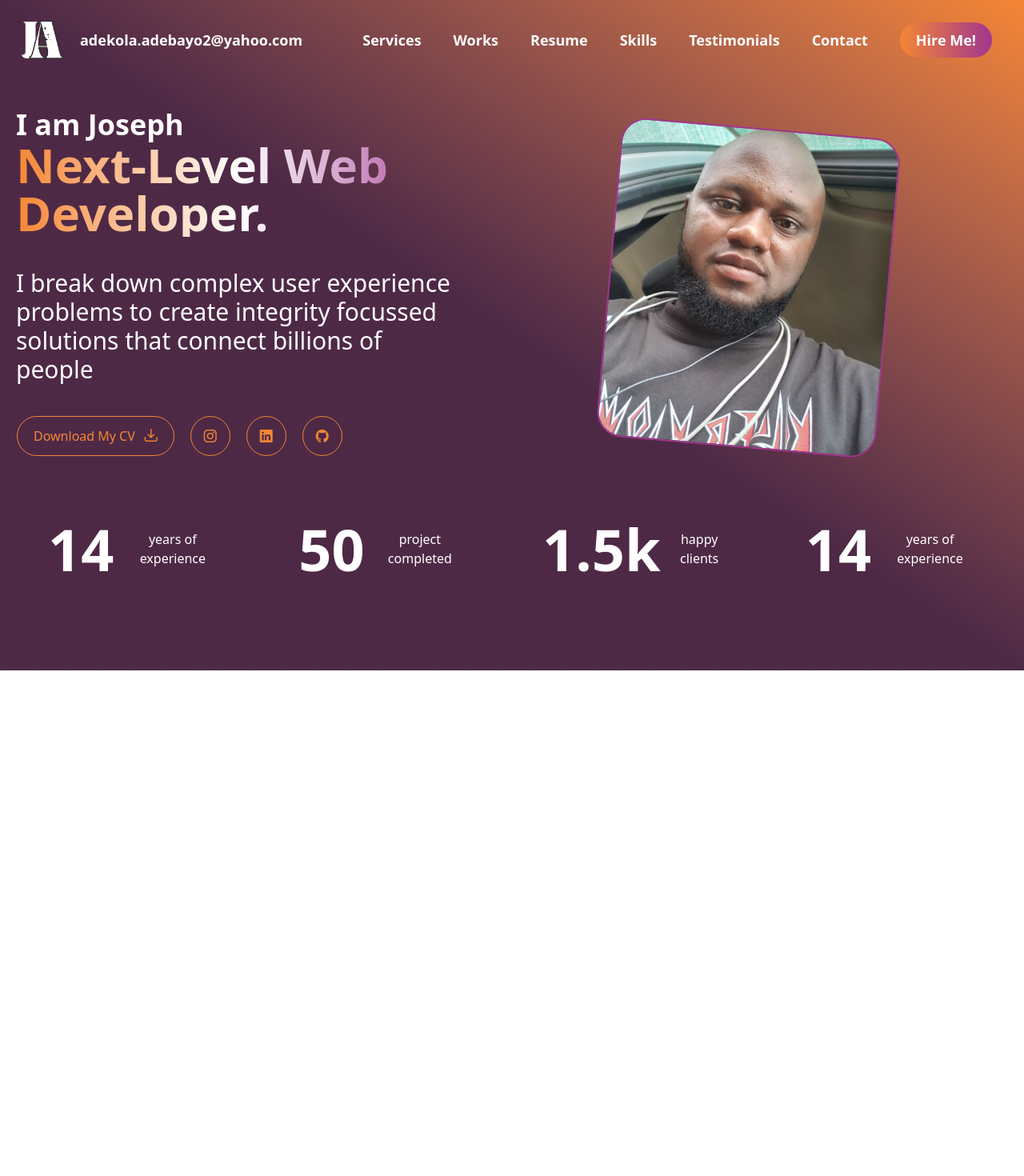
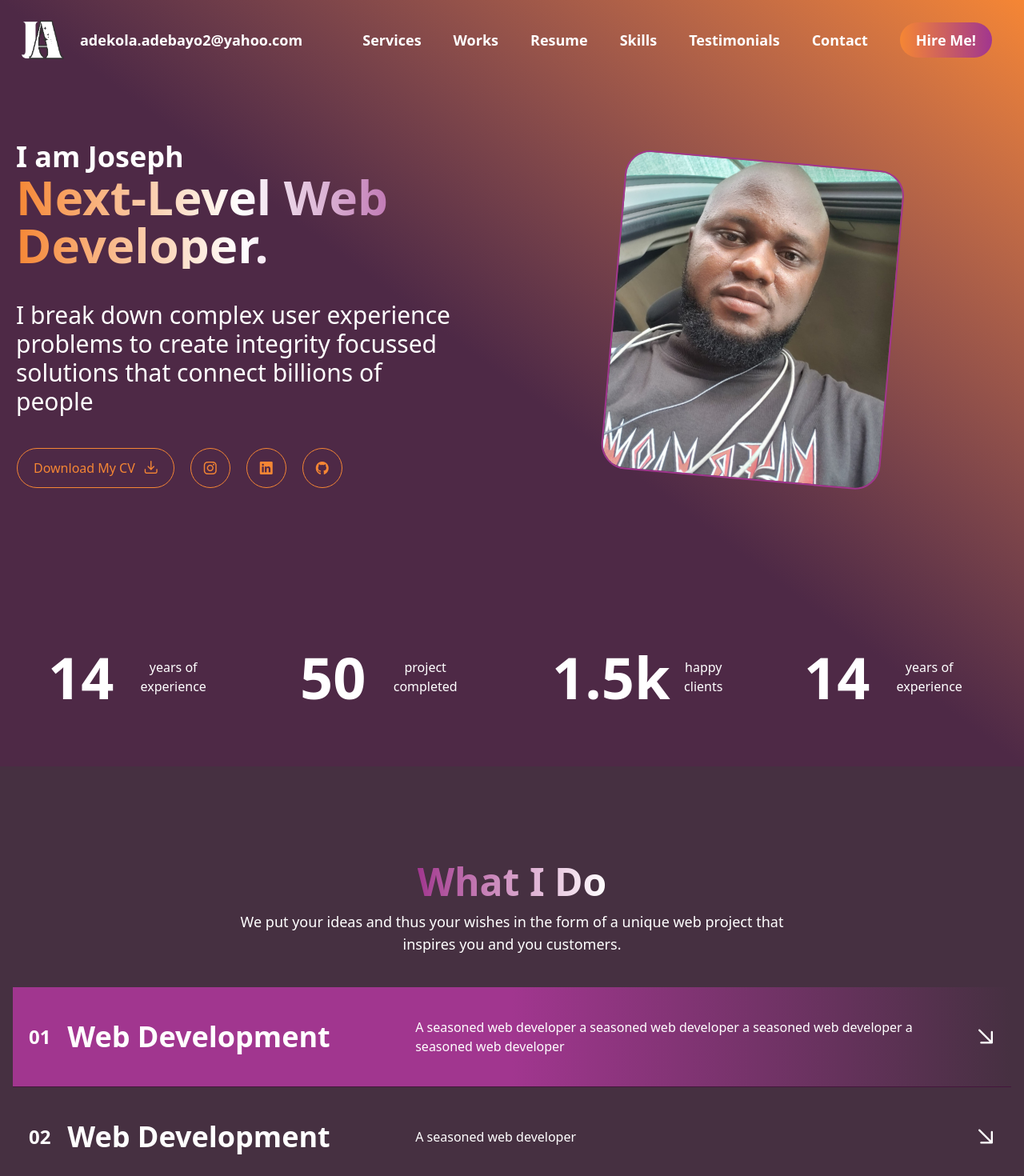
Before and after one commit to JosephAdekola/MyPf__, a React (Vite) app: page / in a window 1280 px wide. Shown: the top 1470 px of the page at 80% size. Before the commit the page ends 838 px from the top, so only its background shows below. Built offline with nearby package versions, Linux system fonts and the light colour scheme.

Commit message:
services commit

```diff
--- /dev/null
+++ b/src/assets/utils/servicesUtils/services.json
@@ -0,0 +1,7 @@
+[
+    {"num":"01", "title": "web development", "description":"a seasoned web developer a seasoned web developer a seasoned web developer a seasoned web developer"},
+    {"num":"02", "title": "web development", "description":"a seasoned web developer"},
+    {"num":"03", "title": "web development", "description":"a seasoned web developer"},
+    {"num":"04", "title": "web development", "description":"a seasoned web developer"},
+    {"num":"05", "title": "web development", "description":"a seasoned web developer"}
+]
--- /dev/null
+++ b/src/components/HeaderAndDescription.jsx
@@ -0,0 +1,15 @@
+import React from 'react'
+
+export default function HeaderAndDescription( {header, desc} ) {
+  return (
+    <div className=' flex flex-col gap-3 px-2 sm:px-5 '>
+              <h2 className=' bg-linear-to-r from-[#a1368f] to-[#ffffff] bg-clip-text
+                    text-transparent w-fit text-3xl sm:text-5xl capitalize font-bold mx-auto '>
+                      {header}
+              </h2>
+              <p className=' text-white text-center mx-auto text-lg max-w-[700px] '>
+                {desc}
+                </p>
+            </div>
+  )
+}
--- a/src/components/HeroComponent.jsx
+++ b/src/components/HeroComponent.jsx
@@ -5,10 +5,12 @@ import qualities from '../assets/utils/headerUtils/qualities.json'
 export default function HeroComponent() {
 
     const [reotate, setRotate] = useState(true)
+    const [heroBorder, setHeroBorder] = useState('#a1368f')
 
     return (
         <div className="heroMainSection w-full py-4 overflow-hidden ">
-            <div className="heroInnerSection max-w-[1400px] h-[100%] my-5 mx-auto px-2 sm:px-5 relative ">
+            <div className="heroInnerSection max-w-[1400px] h-[100%] my-5 mx-auto px-2
+                    sm:px-5 pt-10 relative ">
                 <div className=' md:w-[50%]  '>
                     <div className="contentBox flex flex-col gap-10 md:pr-15">
                         <div className=' headers '>
@@ -20,10 +22,14 @@ export default function HeroComponent() {
                             </h2>
                         </div>
 
-                        <div className= {`imagesContainer w-full h-full flex ${reotate && ('rotate-5')} md:absolute transition-all duration-500 ease-in-out`}>
-                            <div className=' w-[300px] h-[350px] lg:w-[350px] lg:h-[400px] rounded-4xl border-2 border-[#a1368f] overflow-hidden mx-auto md:absolute md:right-[100px] lg:right-[200px]  '
-                                onMouseEnter={()=> setRotate(false)}
-                                onMouseLeave={()=> setRotate(true)}>
+                        <div className= {`imagesContainer w-full h-full flex
+                                ${reotate && ('rotate-5')} md:absolute transition-all duration-200 ease-in-out`}>
+                            <div className= {`w-[300px] h-[350px] lg:w-[350px] lg:h-[400px]
+                                    rounded-4xl border-2  overflow-hidden mx-auto md:absolute
+                                    md:right-[100px] lg:right-[200px]`}
+                                onMouseEnter={()=> {setRotate(false); setHeroBorder('#f58634')}}
+                                onMouseLeave={()=> {setRotate(true); setHeroBorder('#a1368f')}}
+                                style={{borderColor: `${heroBorder}`}}>
                                 <img src={myHeadShot} alt="myHeadShot"
                                     className='w-full h-full object-cover ' />
                             </div>
@@ -50,13 +56,17 @@ export default function HeroComponent() {
                         </div>
                     </div>
                 </div>
-                    <div className="qualities grid grid-cols-2 gap-5 md:flex lg:justify-between text-white py-10 lg:py-20">
+                    <div className="qualities grid grid-cols-2 sm:grid-cols-3 md:grid-cols-4
+                            gap-5  text-white py-10 lg:pt-50">
                         {
                             qualities.map((qua, index) => {
                                 return (
                                     <div key={index}
-                                        className=' text-center px-10 flex flex-col sm:flex-row gap-4 '>
-                                        <h3 className=' text-5xl lg:text-7xl font-bold '>{qua.number}</h3>
+                                        className=' text-center px-10 flex flex-col
+                                                sm:flex-row gap-4 '>
+                                        <h3 className=' text-5xl lg:text-7xl font-bold '>
+                                            {qua.number}
+                                        </h3>
                                         <p className=' my-auto '>{qua.text}</p>
                                     </div>
                                 )
--- /dev/null
+++ b/src/components/StylishList.jsx
@@ -0,0 +1,28 @@
+import React from 'react'
+
+export default function StylishList({bground, number, title, desc, arrow, rotateAmount}) {
+  return (
+    <div className= {`w-full h-[150px] sm:h-[100px]  sm:flex text-white px-5  relative
+                    transition-all duration-700 ease-in-out`}
+        style={{backgroundColor: `${bground}`}}>
+            <div className=' flex  w-full sm:w-[40%] '>
+              <p className=' text-2xl font-bold w-[10%] my-auto '>
+                {number}
+              </p>
+              <h3 className=' text-2xl md:text-3xl lg:text-4xl font-bold w-[90%] my-auto capitalize '>
+                {title}
+              </h3>
+            </div>
+            <div className=' flex w-full sm:w-[60%] '>
+              <p className=' w-[90%] my-auto first-letter:uppercase '>
+                {desc}
+              </p>
+              <div className=' w-[10%] flex justify-end '>
+              <i className={`pi ${arrow} text-2xl my-auto w-fit
+                    transition-all duration-700 ease-in-out`}
+                style={{ transform: `rotate(${rotateAmount}deg)` }}></i>
+              </div>
+            </div>
+    </div>
+  )
+}
--- a/src/index.css
+++ b/src/index.css
@@ -1,4 +1,5 @@
 @import "tailwindcss";
+
 
 
 
@@ -7,3 +8,7 @@
     background-clip: text;
     color: transparent;
 }
+
+.jayelo {
+
+}
--- a/src/pages/Home.jsx
+++ b/src/pages/Home.jsx
@@ -1,9 +1,52 @@
-import React from 'react'
+import React, { useState } from 'react'
+import HeaderAndDescription from '../components/HeaderAndDescription'
+import services from '../assets/utils/servicesUtils/services.json'
+import StylishList from '../components/StylishList'
 
 export default function Home() {
+
+  const [bgState, setBgState] = useState(null)
+  const [translateValue, stTranslateValue] = useState(0)
+
   return (
     <div>
+      <div className=' whatIDoSection w-full bg-[#3d2638f3] '>
 
+        <div className=' max-w-[1400px] h-full mx-auto py-10 sm:py-20 lg:py-30 flex flex-col gap-10 '>
+          <div>
+            <HeaderAndDescription header={`what i do`}
+              desc={`We put your ideas and thus your wishes in the form of a unique web project that inspires you and you customers.`} />
+          </div>
+
+          <ul className=' px-2 sm:px-3 md:px-4 '>
+            {
+              services.map((ser, index)=>{
+
+                const isHovered = bgState == index
+
+                return(
+                  <li key={index}
+                      onMouseEnter={()=>{setBgState(index); stTranslateValue(index)}}
+                      onMouseLeave={()=>setBgState(null)}
+                      className=' cursor-pointer w-full h-fit border-[#44163c] border-b-[1px] m-0 relative py-3 '>
+
+                    <div className={`${index !== 0 && ('hidden')} w-full h-full
+                            bg-linear-to-r from-[#a1368f] via-[#a1368f]
+                            absolute top-0 transition-all duration-500 ease-in-out `}
+                        style={{transform: `translateY(${(translateValue*100)+translateValue}%)`}}></div>
+
+                    <StylishList number={ser.num} title={ser.title} desc={ser.description}
+                      arrow={'pi-arrow-down-right'}
+                      rotateAmount={isHovered ? -90 : 0} />
+
+                  </li>
+                )
+              })
+            }
+          </ul>
+        </div>
+
+      </div>
     </div>
   )
 }
```
